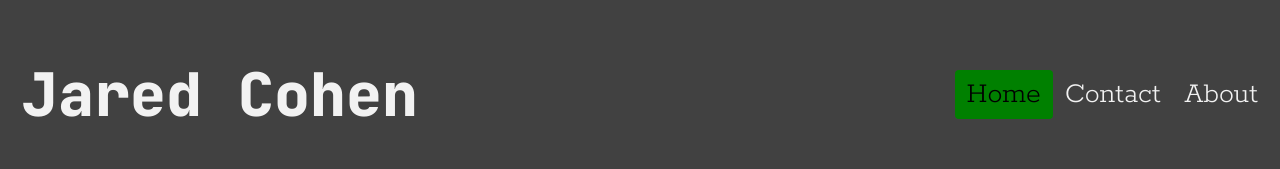
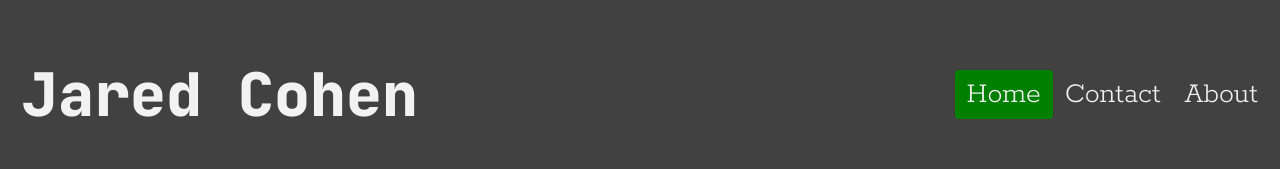
Before and after one commit to jaredc23/jaredc23.github.io, a plain HTML site: page index.html in a window 1280 px wide. Shown: the top 169 px of the page. Drawn offline with Linux system fonts and the light colour scheme.

Commit message:
Update main.css

```diff
--- a/css/main.css
+++ b/css/main.css
@@ -80,7 +80,7 @@ body{
 #navBar a.active
 {
     background-color: var(--navBarSelect);
-    color: var(--black);
+    /*color: var(--black);*/
 }
 
 @media screen and (max-width: 580px) {
```
